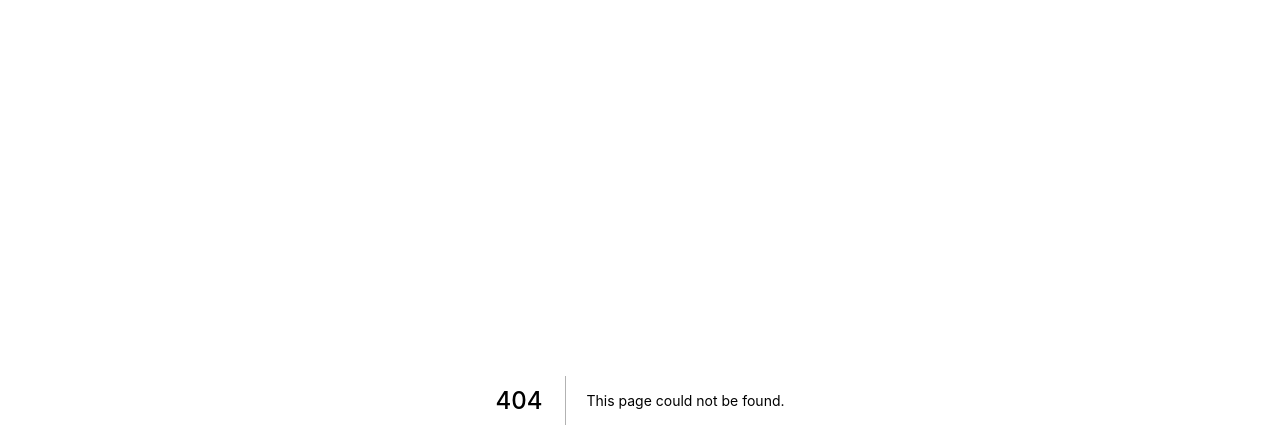
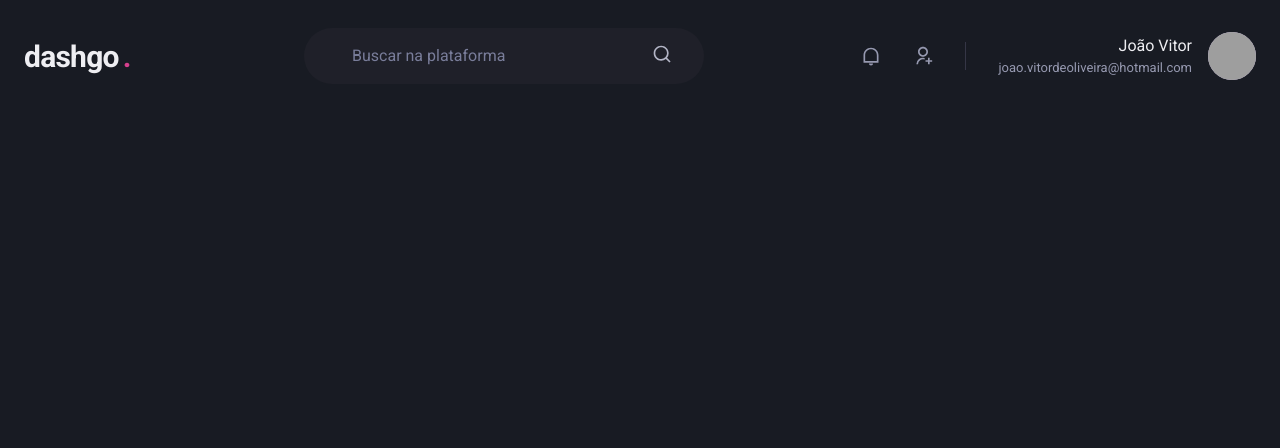
Before and after one commit to joaovitorJS/dashgo, a Next.js app: page /dashboard in a window 1280 px wide. Before the commit this address had no page. Shown: the top 448 px of the page. Built offline with nearby package versions, Linux system fonts and the light colour scheme; grey boxes are pictures that could not be loaded.

Commit message:
Add: Component Header

```diff
--- a/package.json
+++ b/package.json
@@ -15,7 +15,8 @@
     "framer-motion": "^5.5.5",
     "next": "12.0.7",
     "react": "17.0.2",
-    "react-dom": "17.0.2"
+    "react-dom": "17.0.2",
+    "react-icons": "^4.3.1"
   },
   "devDependencies": {
     "@types/react": "^17.0.37",
--- /dev/null
+++ b/src/components/Header.tsx
@@ -0,0 +1,100 @@
+import {
+  Flex,
+  Text,
+  Input,
+  Icon,
+  HStack,
+  Box,
+  Avatar
+} from '@chakra-ui/react';
+
+import {
+  RiNotificationLine,
+  RiSearchLine,
+  RiUserAddLine
+} from 'react-icons/ri';
+
+export function Header () {
+  return (
+    <Flex
+      as="header"
+      w="100%"
+      maxWidth={1480}
+      h="20"
+      mx="auto"
+      mt="4"
+      px="6"
+      align="center"
+    >
+
+      <Text
+        fontSize="3xl"
+        fontWeight="bold"
+        letterSpacing="tight"
+        w="64"
+      >
+        dashgo
+        <Text as="span" ml="1" color="pink.500">.</Text>
+      </Text>
+
+      <Flex
+        as="label"
+        flex="1"
+        py="4"
+        px="8"
+        ml="6"
+        maxWidth={400}
+        alignSelf="center"
+        color="gray.200"
+        position="relative"
+        bg="gray.800"
+        borderRadius="full"
+      >
+        <Input
+          color="gray.50"
+          variant="unstyled"
+          px="4"
+          mr="4"
+          placeholder="Buscar na plataforma"
+          _placeholder={{ color: "gray.400" }}
+        />
+
+        <Icon as={RiSearchLine} fontSize="20"/>
+      </Flex>
+
+      <Flex
+        align="center"
+        ml="auto"
+      >
+
+        <HStack
+          spacing="8"
+          mx="8"
+          pr="8"
+          py="1"
+          color="gray.300"
+          borderRightWidth={1}
+          borderColor="gray.700"
+        >
+          <Icon as={RiNotificationLine} fontSize="20"/>
+          <Icon as={RiUserAddLine} fontSize="20"/>
+        </HStack>
+
+        <Flex
+          align="center"
+          ml="auto"
+        >
+          <Box mr="4" textAlign="right">
+            <Text>João Vitor</Text>
+            <Text color="gray.300" fontSize="small">
+              joao.vitordeoliveira@hotmail.com
+            </Text>
+          </Box>
+
+          <Avatar size="md" name="João Vitor" src="https://github.com/joaovitorJS.png"/>
+        </Flex>
+
+      </Flex>
+    </Flex>
+  );
+}
--- /dev/null
+++ b/src/pages/dashboard.tsx
@@ -0,0 +1,7 @@
+import { Header } from "../components/Header";
+
+export default function Dashboard() {
+  return (
+    <Header />
+  );
+}
```
Also changed, not shown: 1 other file (tests, documents, lock files or other folders).
